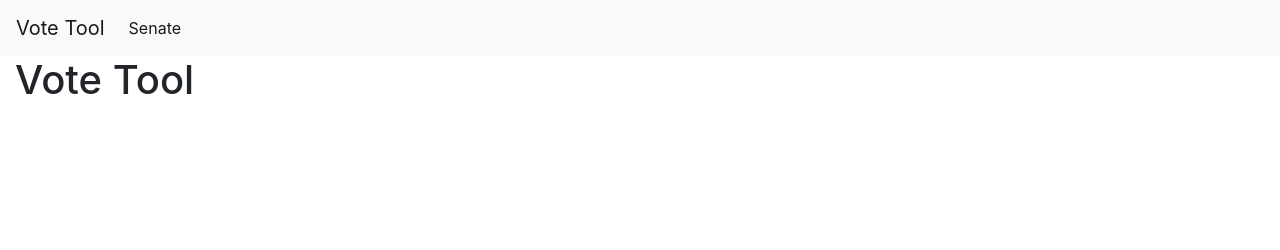
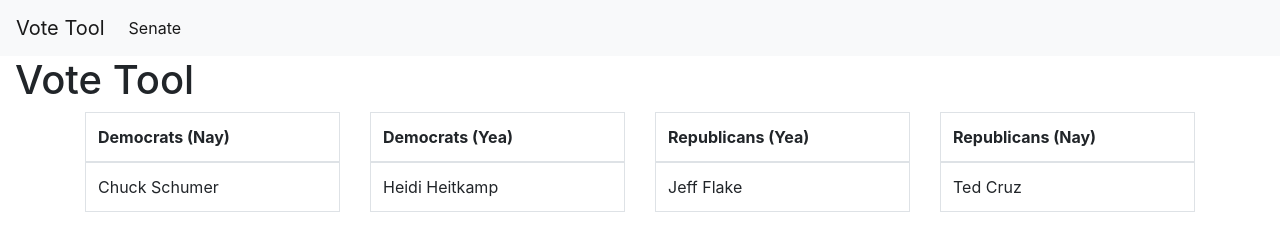
Before and after one commit to ConstantinHacks/Senate-Vote-Tool, a plain HTML site: page index.html in a window 1280 px wide. Drawn offline with nearby package versions, Linux system fonts and the light colour scheme.

Commit message:
Add basic basic table

```diff
--- a/index.html
+++ b/index.html
@@ -26,6 +26,67 @@
 
     <div class="container-fluid">
         <h1>Vote Tool</h1>
+
+        <div class="container">
+            <div class="row">
+                <div class="col-sm">
+                    <table class="table table-bordered">
+                        <thead>
+                            <tr>
+                                <th scope="col">Democrats (Nay)</th>
+                            </tr>
+                        </thead>
+                        <tbody>
+                            <tr>
+                                <td>Chuck Schumer</td>
+                            </tr>
+                        </tbody>
+                    </table>
+                </div>
+                <div class="col-sm">
+                    <table class="table table-bordered">
+                        <thead>
+                            <tr>
+                                <th scope="col">Democrats (Yea)</th>
+                            </tr>
+                        </thead>
+                        <tbody>
+                            <tr>
+                                <td>Heidi Heitkamp</td>
+                            </tr>
+                        </tbody>
+                    </table>
+                </div>
+                <div class="col-sm">
+                    <table class="table table-bordered">
+                        <thead>
+                            <tr>
+                                <th scope="col">Republicans (Yea)</th>
+                            </tr>
+                        </thead>
+                        <tbody>
+                            <tr>
+                                <td>Jeff Flake</td>
+                            </tr>
+                        </tbody>
+                    </table>
+                </div>
+                <div class="col-sm">
+                    <table class="table table-bordered">
+                            <thead>
+                                <tr>
+                                    <th scope="col">Republicans (Nay)</th>
+                                </tr>
+                            </thead>
+                            <tbody>
+                                <tr>
+                                    <td>Ted Cruz</td>
+                                </tr>
+                            </tbody>
+                        </table>
+                </div>
+            </div>
+        </div>
     </div>
     <!-- Optional JavaScript -->
     <!-- jQuery first, then Popper.js, then Bootstrap JS -->
```
